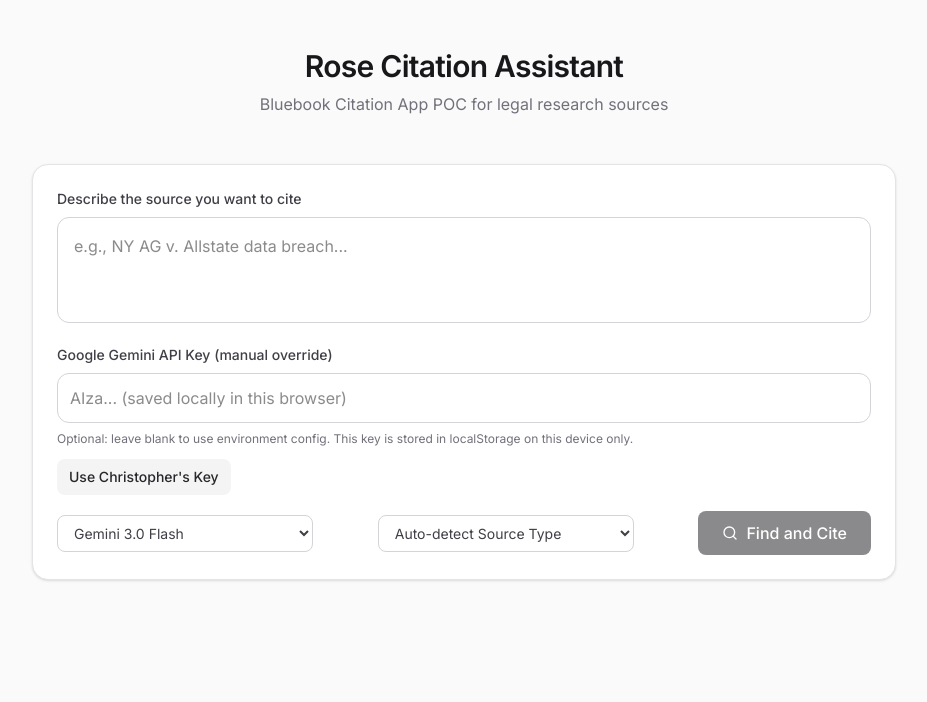
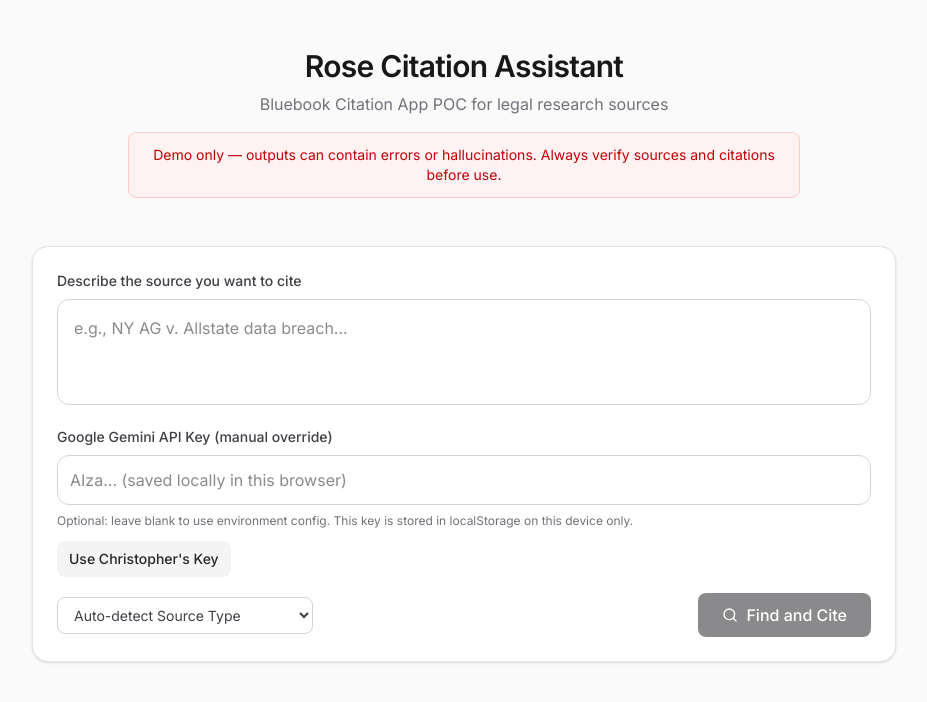
Before and after one commit to augmentedthinker/citation, a React (Vite) app: page / in a window 1280 px wide. Shown: the top 702 px of the page, without its empty margins (176-1103 px from the left). Built offline with nearby package versions, Linux system fonts and the light colour scheme; a web font is replaced by a local one.

Commit message:
Default to Gemini 3 Flash and add concise demo caution banner

```diff
--- a/src/App.tsx
+++ b/src/App.tsx
@@ -112,6 +112,9 @@ export default function App() {
         <header className="mb-12 text-center">
           <h1 className="text-3xl font-semibold tracking-tight text-zinc-900 mb-2">Rose Citation Assistant</h1>
           <p className="text-zinc-500">Bluebook Citation App POC for legal research sources</p>
+          <div className="mt-4 mx-auto max-w-2xl rounded-lg border border-red-200 bg-red-50 px-4 py-3 text-sm text-red-700">
+            Demo only — outputs can contain errors or hallucinations. Always verify sources and citations before use.
+          </div>
         </header>
 
         {/* Input Section */}
@@ -161,21 +164,6 @@ export default function App() {
             </div>
 
             <div className="flex flex-col sm:flex-row gap-4 items-start sm:items-center justify-between w-full">
-              <div className="w-full sm:w-64">
-                <label htmlFor="modelId" className="sr-only">Model</label>
-                <select
-                  id="modelId"
-                  className="w-full rounded-lg border-zinc-300 border px-3 py-2 text-sm text-zinc-700 focus:ring-2 focus:ring-zinc-900 focus:border-transparent outline-none bg-white"
-                  value={modelId}
-                  onChange={(e) => setModelId(e.target.value as CitationModelId)}
-                >
-                  <option value="gemini-3.1-pro-preview-customtools">Gemini 3.1 Pro (Tools)</option>
-                  <option value="gemini-3.1-pro-preview">Gemini 3.1 Pro Preview</option>
-                  <option value="gemini-3-flash-preview">Gemini 3.0 Flash</option>
-                  <option value="gemini-2.5-flash">Gemini 2.5 Flash</option>
-                </select>
-              </div>
-
               <div className="w-full sm:w-64">
                 <label htmlFor="typeHint" className="sr-only">Source Type Hint</label>
                 <select
```
